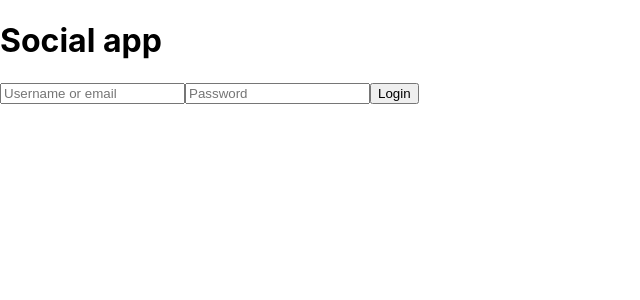
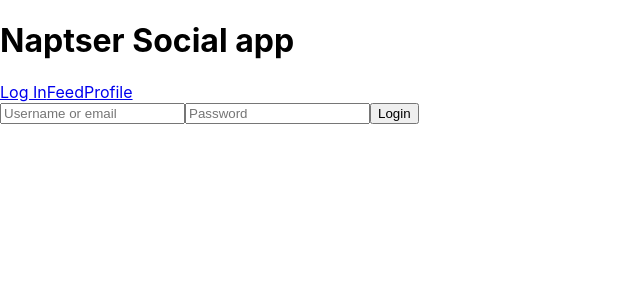
Before and after one commit to tfairclough/project3-frontend, a React (Create React App) app: page / in a window 1280 px wide. Shown: the top 300 px of the page, without its empty margins (0-640 px from the left). Built offline with nearby package versions, Linux system fonts and the light colour scheme; no server answers.

Commit message:
Tf react router creation (#7)
* TF - Creating Routes for Login/Feed/Profile

* TF- Create Route Nav Bar

```diff
--- a/src/App.js
+++ b/src/App.js
@@ -1,5 +1,10 @@
 import React from 'react'
 import Login from './components/users/loginRegister';
+import {
+  BrowserRouter as Router,
+  Route,
+  Link
+} from 'react-router-dom'
 
 export default class App extends React.Component {
   constructor(props) {
@@ -19,11 +24,24 @@ export default class App extends React.Component {
 
   render() {
     return(
-      <>
-        <h1>Social app</h1>
-        <Login  users={this.state.users}
-                    setUsers={this.setUsers}/>
-      </>
+      <Router>
+        <>
+          <h1>Naptser Social app</h1>
+
+          {/* Nav bar links to each React Route */}
+          <nav>
+            <Link to = "/">Log In</Link>
+            <Link to = "/feed">Feed</Link>
+            <Link to = "/profile">Profile</Link>
+          </nav>
+
+          {/* Creating the React Paths to different pages */}
+          <Route exact path="/" component = { () => <Login users={this.state.users} setUsers={this.setUsers}/>}/>
+          <Route exact path = "/feed"/>
+          <Route exact path = "/profile"/>
+
+        </>
+      </Router>
     )
   }
 }
```
